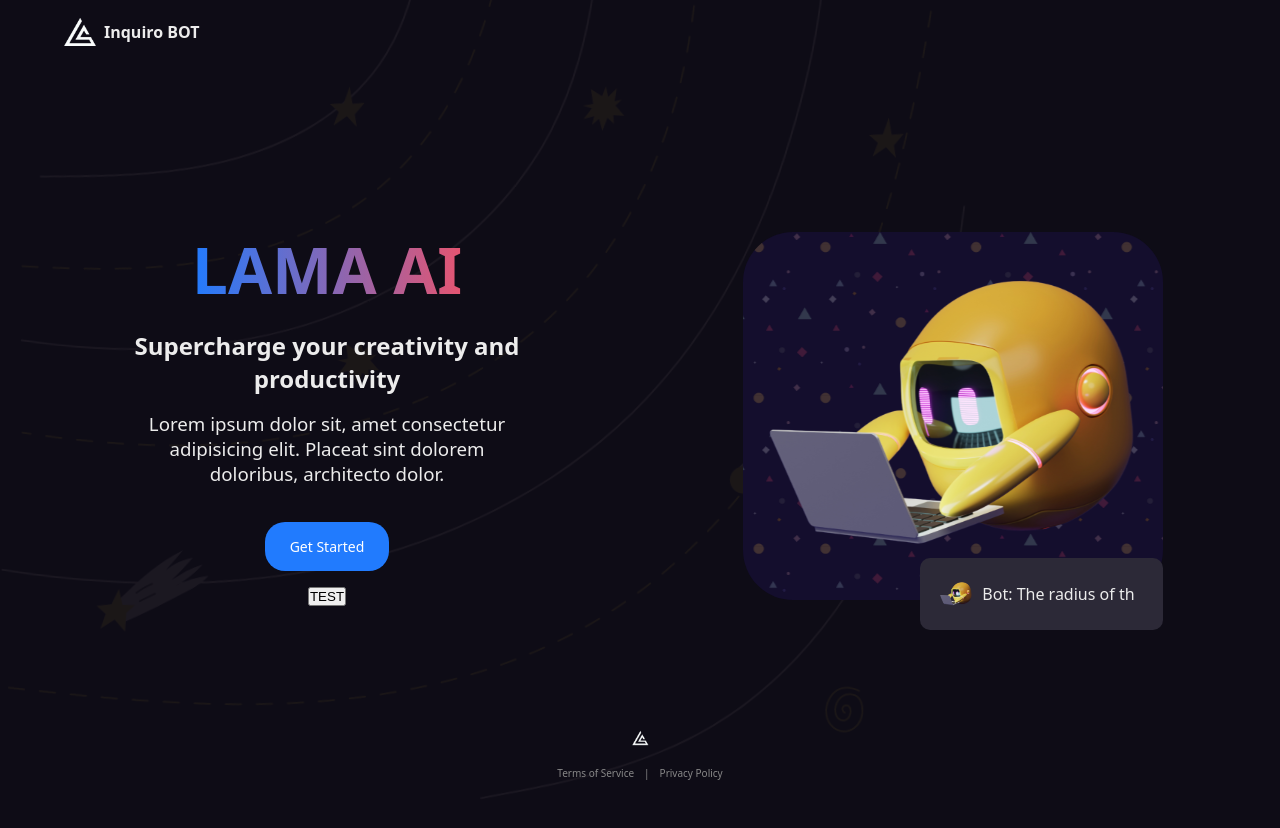
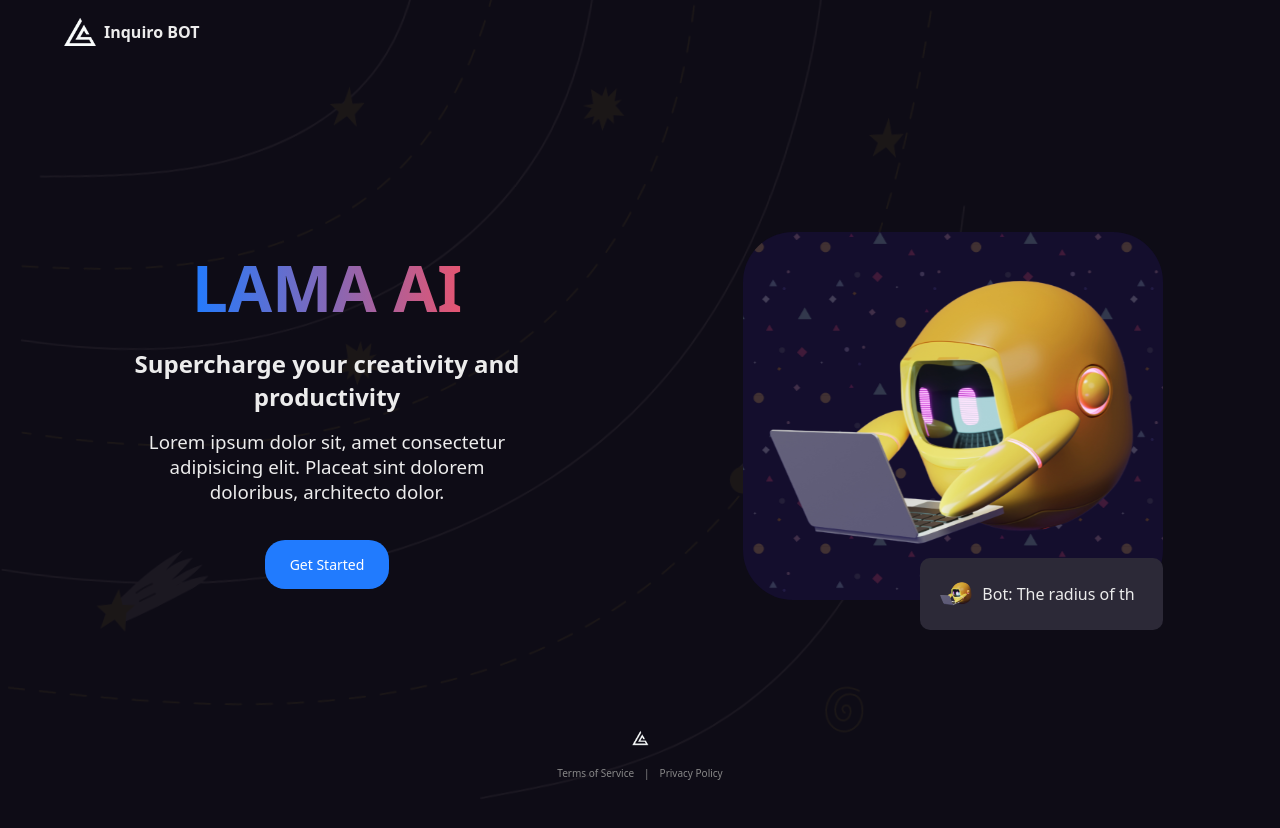
Before and after one commit to ksmanoj3221/Inquiro-Bot, a React (Vite) app in the folder client/: page / in a window 1280 px wide. Built offline with nearby package versions, Linux system fonts and the light colour scheme; no server answers.

Commit message:
Clerk Express React Session Validation with Clerk Node.js SDK

```diff
--- a/client/src/routes/homepage/Homepage.jsx
+++ b/client/src/routes/homepage/Homepage.jsx
@@ -5,12 +5,6 @@ import { useState } from "react";
 
 const Homepage = () => {
   const [typingStatus, setTypingStatus] = useState("human1");
-
-  const test = async () => {
-    await fetch("http://localhost:3000/api/test", {
-      credentials: "include",
-    });
-  };
 
   return (
     <div className="homepage">
@@ -23,7 +17,6 @@ const Homepage = () => {
           dolorem doloribus, architecto dolor.
         </h3>
         <Link to="/dashboard">Get Started</Link>
-        <button onClick={test}>TEST</button>
       </div>
 
       <div className="right">
```
Also changed, not shown: 1 other file (tests, documents, lock files or other folders).
